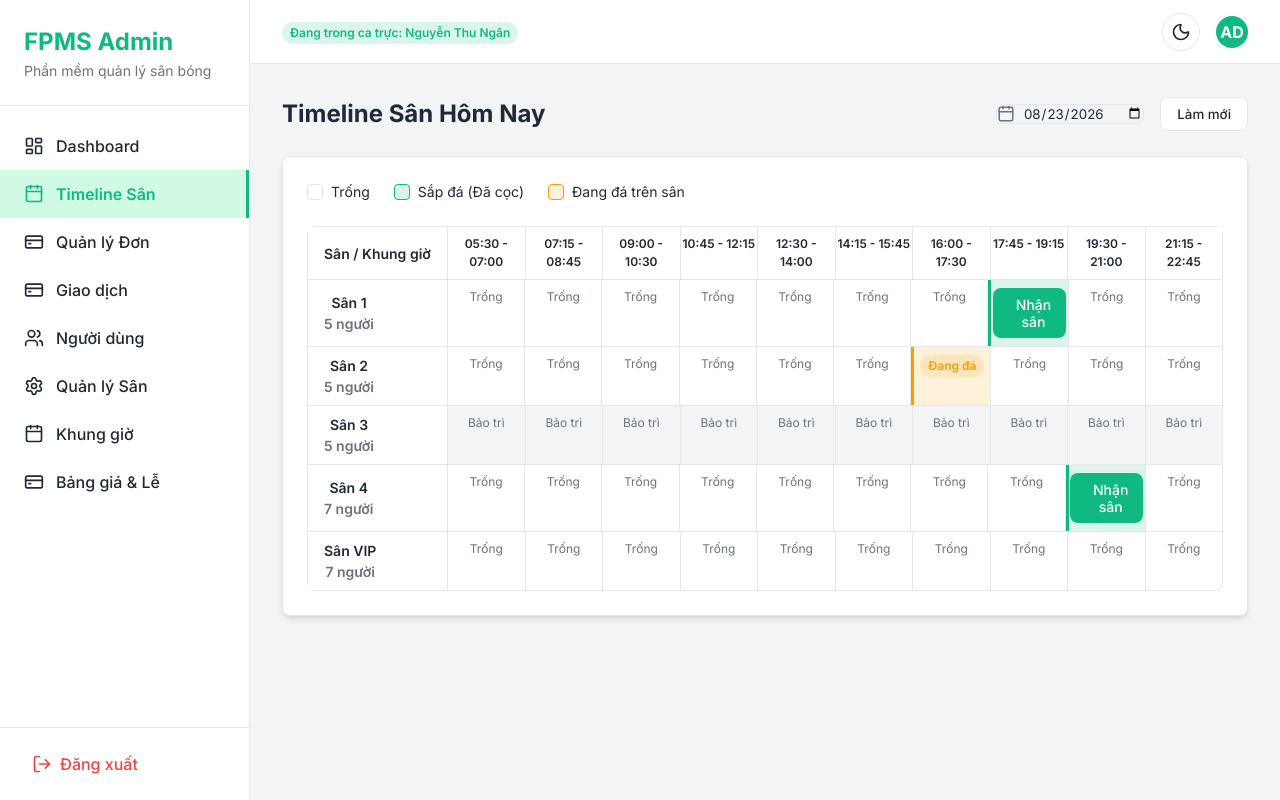
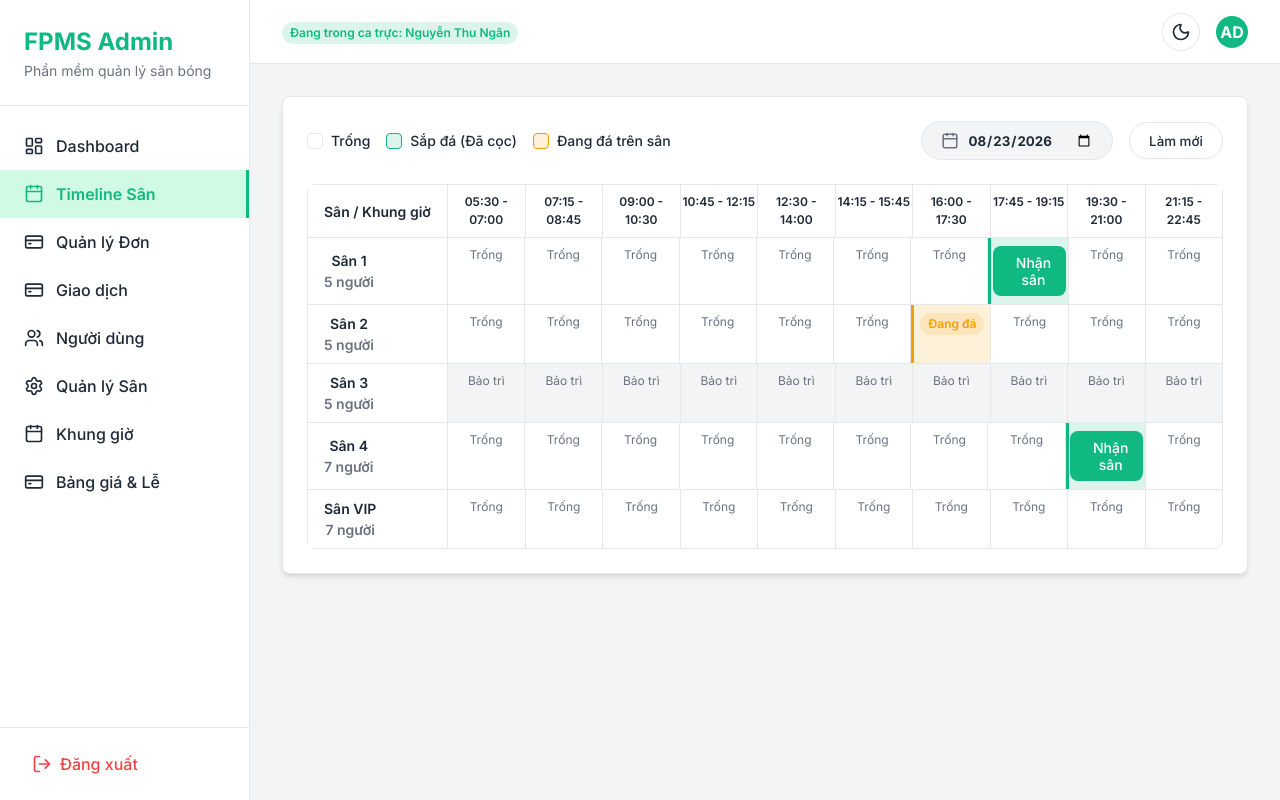
Before and after one commit to ngkhson/FPMS_Design, a React (Vite) app in the folder frontend/: page /admin/timeline in a window 1280 px wide. Built offline with nearby package versions, Linux system fonts and the light colour scheme.

Commit message:
improve admin layout

```diff
--- a/frontend/src/pages/admin/AdminBookings.tsx
+++ b/frontend/src/pages/admin/AdminBookings.tsx
@@ -46,10 +46,7 @@ const AdminBookings: React.FC = () => {
 
   return (
     <div>
-      <div className="flex justify-between items-center mb-6">
-        <h1 className="text-2xl font-bold">Quản lý Đơn đặt sân</h1>
-        <button className="btn btn-primary">Tạo đơn tại quầy</button>
-      </div>
+
 
       <div className="card">
         <div className="flex items-center justify-between mb-6">
@@ -75,8 +72,8 @@ const AdminBookings: React.FC = () => {
             </button>
           </div>
 
-          <div className="flex gap-4">
-            <div className="flex items-center gap-2 px-3 py-2" style={{ border: '1px solid var(--color-border)', borderRadius: 'var(--radius-md)', backgroundColor: 'var(--color-bg-base)' }}>
+          <div className="flex gap-4 items-center">
+            <div className="flex items-center gap-2" style={{ border: '1px solid var(--color-border)', borderRadius: 'var(--radius-md)', backgroundColor: 'var(--color-bg-base)', padding: '0.6rem 1rem' }}>
               <Search size={16} className="text-muted" />
               <input
                 type="text"
@@ -98,10 +95,11 @@ const AdminBookings: React.FC = () => {
               <option value="7">Sân 7 người</option>
             </select>
 
-            <div className="flex items-center gap-2 px-3 py-2" style={{ border: '1px solid var(--color-border)', borderRadius: 'var(--radius-md)', backgroundColor: 'var(--color-bg-base)' }}>
+            <div className="flex items-center gap-2" style={{ border: '1px solid var(--color-border)', borderRadius: 'var(--radius-md)', backgroundColor: 'var(--color-bg-base)', padding: '0.6rem 1rem' }}>
               <Calendar size={16} className="text-muted" />
               <input type="date" style={{ background: 'transparent', border: 'none', outline: 'none', color: 'var(--color-text-base)', fontFamily: 'inherit' }} />
             </div>
+            <button className="btn btn-primary">Tạo đơn tại quầy</button>
           </div>
         </div>
 
--- a/frontend/src/pages/admin/AdminDashboard.tsx
+++ b/frontend/src/pages/admin/AdminDashboard.tsx
@@ -45,7 +45,6 @@ const AdminDashboard: React.FC = () => {
 
   return (
     <div style={{ maxWidth: '1200px', margin: '0 auto' }}>
-      <h1 className="text-2xl font-bold mb-6">Tổng quan Báo cáo</h1>
 
       {/* Metric Cards */}
       <div style={{ display: 'flex', flexWrap: 'wrap', gap: '1.5rem', marginBottom: '2rem' }}>
--- a/frontend/src/pages/admin/AdminPricing.tsx
+++ b/frontend/src/pages/admin/AdminPricing.tsx
@@ -6,9 +6,6 @@ const AdminPricing: React.FC = () => {
 
   return (
     <div style={{ maxWidth: '1200px', margin: '0 auto' }}>
-      <div className="flex justify-between items-center mb-6">
-        <h1 className="text-2xl font-bold">Bảng giá & Ngày lễ</h1>
-      </div>
 
       <div style={{ display: 'flex', flexWrap: 'wrap', gap: '1.5rem' }}>
 
--- a/frontend/src/pages/admin/AdminTimeSlots.tsx
+++ b/frontend/src/pages/admin/AdminTimeSlots.tsx
@@ -5,14 +5,12 @@ import { mockTimeSlots } from '../../mocks/mockData';
 const AdminTimeSlots: React.FC = () => {
   return (
     <div className="max-w-4xl mx-auto">
-      <div className="flex justify-between items-center mb-6">
-        <h1 className="text-2xl font-bold">Cấu hình Khung giờ</h1>
-        <button className="btn btn-primary"><Plus size={18} /> Thêm ca mới</button>
-      </div>
+
 
       <div className="card h-fit">
         <div className="flex justify-between items-center mb-4">
           <h2 className="text-xl font-semibold">Danh sách Khung giờ</h2>
+          <button className="btn btn-primary"><Plus size={18} /> Thêm ca mới</button>
         </div>
         <p className="text-sm text-muted mb-4">Hệ thống sẽ dựa vào khung giờ này để tạo các slot trống cho khách đặt. Việc phân loại (Thường/Vàng) sẽ quyết định giá tiền được lấy từ Bảng giá.</p>
 
--- a/frontend/src/pages/admin/AdminTimeline.tsx
+++ b/frontend/src/pages/admin/AdminTimeline.tsx
@@ -15,25 +15,10 @@ const AdminTimeline: React.FC = () => {
 
   return (
     <div>
-      <div className="flex justify-between items-center mb-6">
-        <h1 className="text-2xl font-bold">Timeline Sân Hôm Nay</h1>
-        <div className="flex items-center gap-4">
-          <div className="flex items-center gap-2 px-3 py-2" style={{ border: '1px solid var(--color-border)', borderRadius: 'var(--radius-md)', backgroundColor: 'var(--color-bg-base)' }}>
-            <Calendar size={18} className="text-muted" />
-            <input
-              type="date"
-              value={selectedDate}
-              onChange={(e) => setSelectedDate(e.target.value)}
-              style={{ background: 'transparent', border: 'none', outline: 'none', color: 'var(--color-text-base)', fontFamily: 'inherit' }}
-            />
-          </div>
-          <button className="btn btn-secondary">Làm mới</button>
-        </div>
-      </div>
-
       <div className="card">
+        <div className="flex flex-wrap items-center justify-between mb-6 gap-4">
           {/* Legends */}
-        <div className="flex items-center gap-6 mb-6 text-sm">
+          <div className="flex flex-wrap items-center gap-4 text-sm font-medium">
             <div className="flex items-center gap-2">
               <div style={{ width: 16, height: 16, borderRadius: 4, border: '1px solid var(--color-border)' }}></div>
               <span>Trống</span>
@@ -45,6 +30,26 @@ const AdminTimeline: React.FC = () => {
             <div className="flex items-center gap-2">
               <div style={{ width: 16, height: 16, borderRadius: 4, backgroundColor: 'rgba(245, 158, 11, 0.15)', border: '1px solid var(--color-warning)' }}></div>
               <span>Đang đá trên sân</span>
+            </div>
+          </div>
+
+          {/* Date Filter & Refresh */}
+          <div className="flex items-center gap-4">
+            <div className="flex items-center gap-2 shadow-sm transition-all" style={{ border: '1px solid var(--color-border)', borderRadius: '999px', backgroundColor: 'var(--color-bg-base)', padding: '0.6rem 1.2rem' }}>
+              <Calendar size={18} className="text-muted" />
+              <input
+                type="date"
+                value={selectedDate}
+                onChange={(e) => setSelectedDate(e.target.value)}
+                style={{ background: 'transparent', border: 'none', outline: 'none', color: 'var(--color-text-base)', fontFamily: 'inherit', fontWeight: 'bold', cursor: 'pointer' }}
+                onClick={(e) => {
+                  if ('showPicker' in HTMLInputElement.prototype) {
+                    try { (e.target as HTMLInputElement).showPicker(); } catch (err) {}
+                  }
+                }}
+              />
+            </div>
+            <button className="btn btn-secondary shadow-sm font-semibold" style={{ padding: '0.6rem 1.2rem', borderRadius: '999px' }}>Làm mới</button>
           </div>
         </div>
 
--- a/frontend/src/pages/admin/AdminTransactions.tsx
+++ b/frontend/src/pages/admin/AdminTransactions.tsx
@@ -27,7 +27,6 @@ const AdminTransactions: React.FC = () => {
 
   return (
     <div>
-      <h1 className="text-2xl font-bold mb-6">Theo dõi giao dịch</h1>
 
       {/* Summary Cards */}
       <div className="grid gap-6 mb-6" style={{ gridTemplateColumns: 'repeat(3, 1fr)' }}>
@@ -55,7 +54,7 @@ const AdminTransactions: React.FC = () => {
         <div className="flex justify-between items-center mb-6">
           <h2 className="text-xl font-semibold">Lịch sử giao dịch hôm nay</h2>
           <div className="flex gap-4">
-            <div className="flex items-center gap-2 px-3 py-2" style={{ border: '1px solid var(--color-border)', borderRadius: 'var(--radius-md)', backgroundColor: 'var(--color-bg-base)' }}>
+            <div className="flex items-center gap-2" style={{ border: '1px solid var(--color-border)', borderRadius: 'var(--radius-md)', backgroundColor: 'var(--color-bg-base)', padding: '0.6rem 1rem' }}>
               <Search size={16} className="text-muted" />
               <input
                 type="text"
```
Also changed, not shown: frontend/src/pages/admin/AdminPitches.tsx (+6 -8 lines), frontend/src/pages/admin/AdminUsers.tsx (+6 -9 lines). Lines whose indentation alone changed are shown as unchanged.
